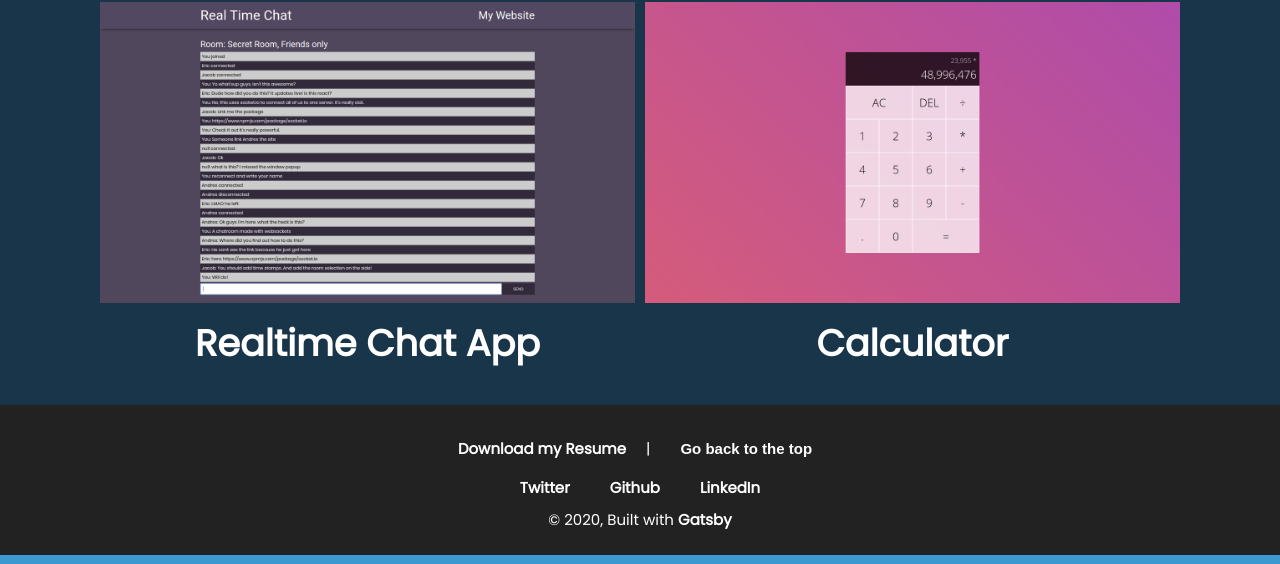
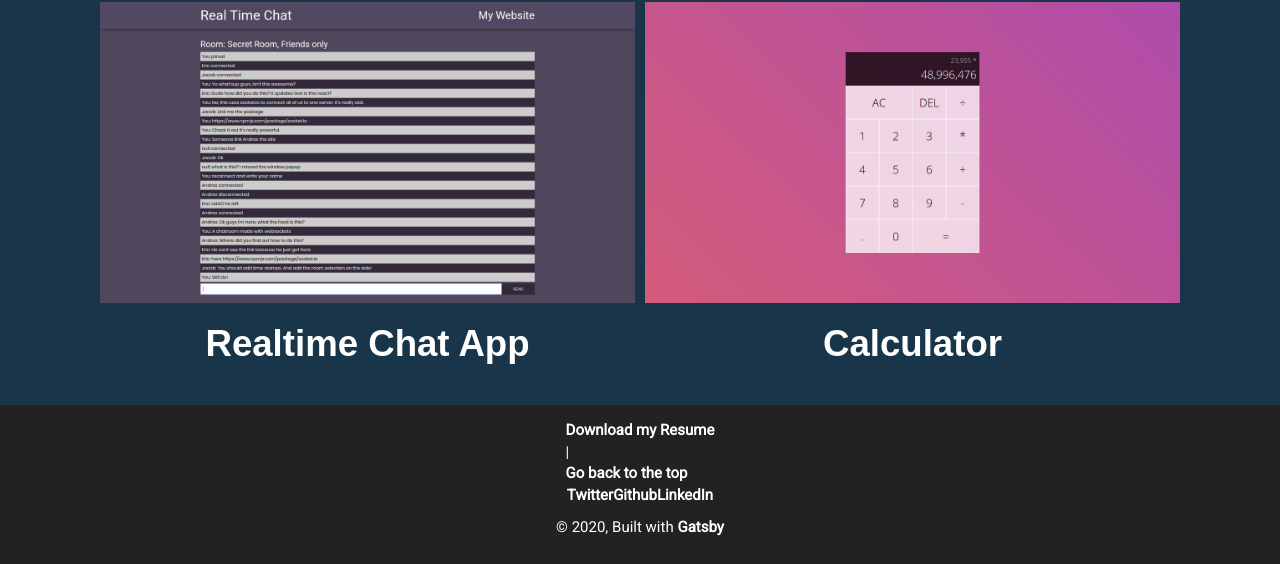
Before and after one commit to JamesKemp296/GatsbyJS-Portfolio, a Gatsby site: page / in a window 1280 px wide. Shown: the part 1500-2064 px from the top of the page. Built offline with nearby package versions, Linux system fonts and the light colour scheme; Gatsby itself is replaced by a stand-in of ours.

Commit message:
footer styles

```diff
--- a/src/globals.css
+++ b/src/globals.css
@@ -1,4 +1,4 @@
-@import url("https://fonts.googleapis.com/css?family=Poppins:400|Poppins:400");
+@import url("https://fonts.googleapis.com/css?family=Roboto&display=swap");
 
 :root {
   --main-bg-color: #3b98d1;
@@ -19,7 +19,7 @@ html {
 body {
   margin: 0;
   font-size: 1.5rem;
-  font-family: "Poppins", sans-serif;
+  font-family: "Roboto", sans-serif;
   font-weight: 400;
   line-height: 1.45;
   -webkit-font-smoothing: antialiased;
@@ -30,6 +30,10 @@ body {
   animation: background-gradient 30s ease infinite;
   -webkit-animation: background-gradient 30s ease infinite;
   -moz-animation: background-gradient 30s ease infinite; */
+}
+
+button {
+  font-family: "Roboto", sans-serif;
 }
 
 *:focus {
@@ -151,23 +155,16 @@ footer {
   place-items: center;
 }
 
-#footer-top {
-  display: flex;
-  justify-content: space-around;
+#back-to-top {
+  margin: 2rem;
 }
 
-#footer-top div {
-  margin: 1rem;
-  display: flex;
-  place-items: center;
-}
-
-#footer-top div a {
-  margin: 0;
-  padding: 0;
+#top-btn:hover {
+  color: black;
 }
 
 #top-btn {
+  transition: all ease-in-out 0.3s;
   border: none;
   background: transparent;
   color: white;
@@ -175,19 +172,6 @@ footer {
   font-weight: bold;
   padding: 0;
   margin: 0;
-}
-
-.footer-dark {
-  background: none;
-  border: none;
-  color: white;
-  padding: 0 0 10px;
-  font-family: "Poppins", sans-serif;
-  font-size: 1.5rem;
-}
-
-.footer-links a {
-  margin: 2rem;
 }
 
 .footer-bottom {
```
